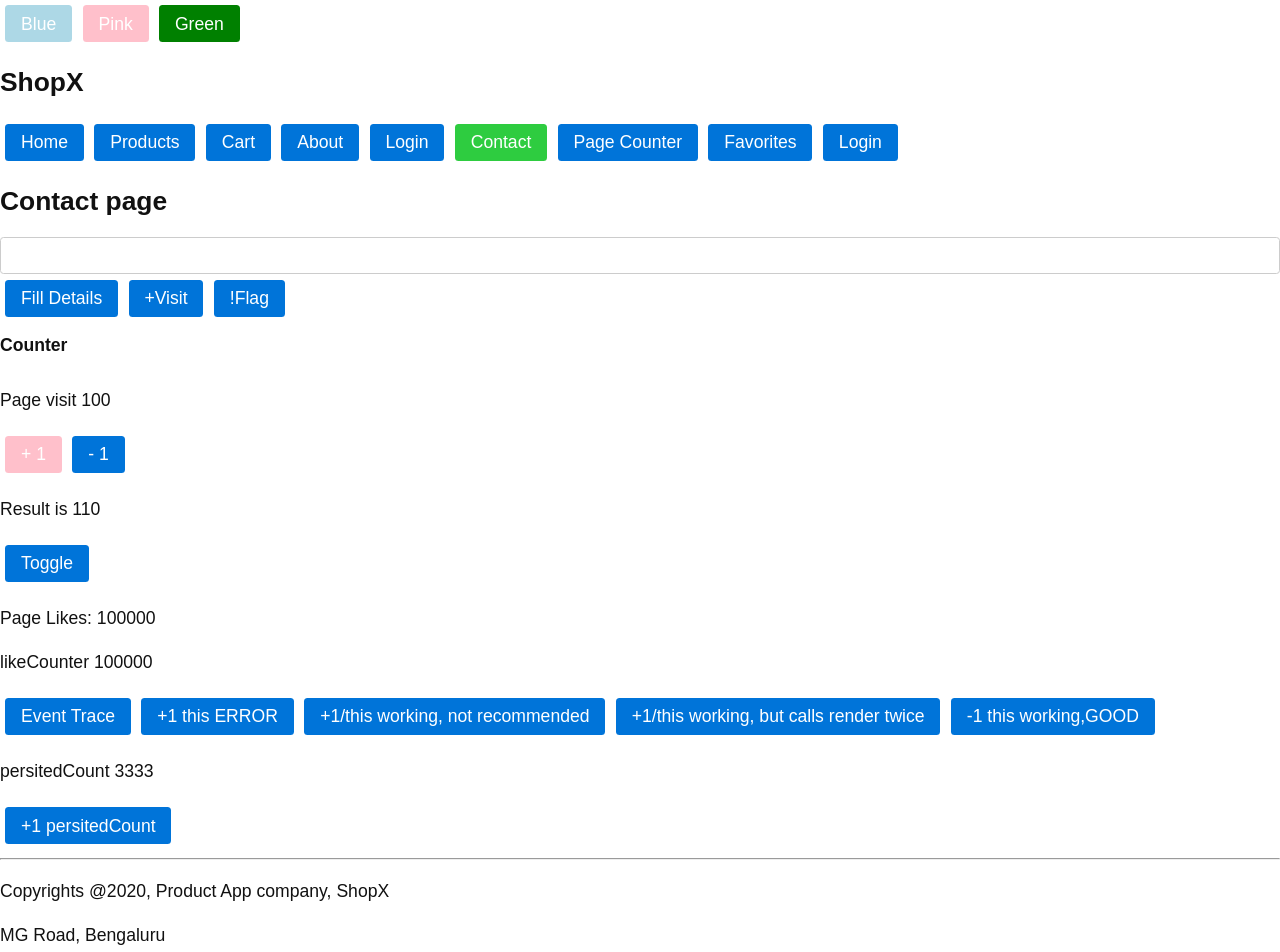
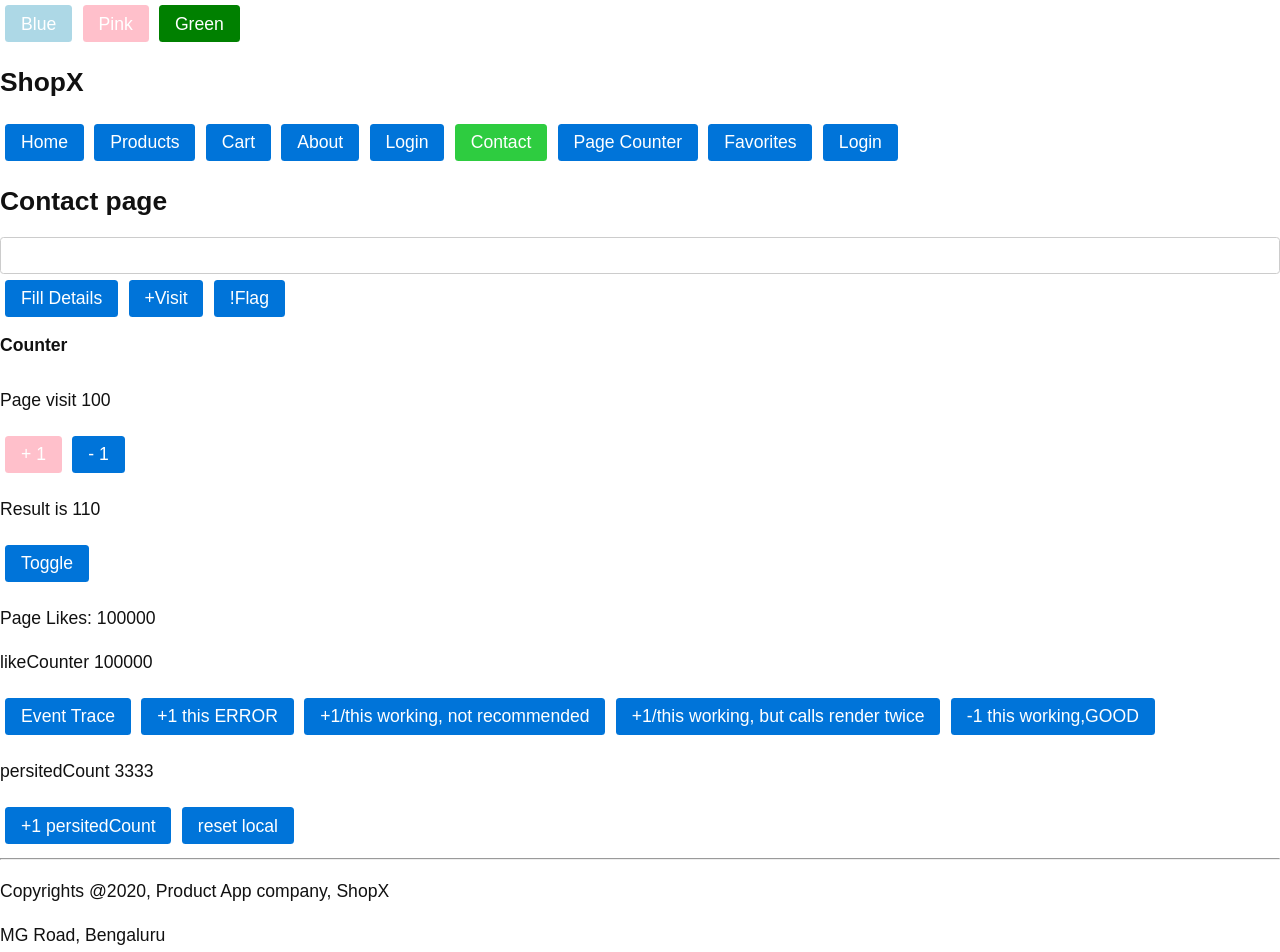
Before and after one commit to nodesense/cgi-react-2020, a React (Create React App) app: page /contact in a window 1280 px wide. Shown: the top 952 px of the page. Built offline with nearby package versions, Linux system fonts and the light colour scheme.

Commit message:
custom local storage hook

```diff
--- a/src/app/pages/Contact.js
+++ b/src/app/pages/Contact.js
@@ -1,4 +1,4 @@
-import React, {useEffect, useRef, useState} from 'react';
+import React, {useEffect, useRef, useState, useCallback} from 'react';
 
 import Counter from '../components/Counter';
 import Like from '../components/Like';
@@ -23,21 +23,36 @@ function useLocalState(key, initialValue) {
         }
     }, []) // [] called only on initial stage
 
-    // useCallback
-    function setLocalStorage(newValue) {
+
+    // this function will be created again and again which we don't want
+    // function setLocalStorage(newValue) {
+    //     console.log("setLocalStorage", newValue)
+    //     setValue(newValue)
+    //     window.localStorage.setItem(key, newValue)
+    // }
+
+    // useCallback, setLocalStorage is memoized
+    const setLocalStorage = useCallback( (newValue) => {
         console.log("setLocalStorage", newValue)
         setValue(newValue)
         window.localStorage.setItem(key, newValue)
-    }
+    })
 
-    return [value, setLocalStorage];
+    // useCallback, resetLocalStorage is memoized
+    const resetLocalStorage = useCallback( () => {
+        console.log("resetLocalStorage")
+        setValue(0)
+        window.localStorage.setItem(key, 0)
+    })
+
+    return [value, setLocalStorage, resetLocalStorage];
 }
 
 const Contact = ({}) => {
     const [visits, setVisit] = useState(10);
     const [flag, setFlag] = useState(true)
 
-    const [persitedCount, setPersitedCount] = useLocalState("PersistedCounter", 3333);
+    const [persitedCount, setPersitedCount, clearCount] = useLocalState("PersistedCounter", 3333);
     console.log("**persitedCount is ", persitedCount)
 
 
@@ -99,6 +114,12 @@ const Contact = ({}) => {
             <button onClick={ () => setPersitedCount(persitedCount + 1)}>
                 +1 persitedCount
             </button>
+
+            <button onClick={ () => clearCount()}>
+                reset local
+            </button>
+
+
         </div>
     )
 }
```
